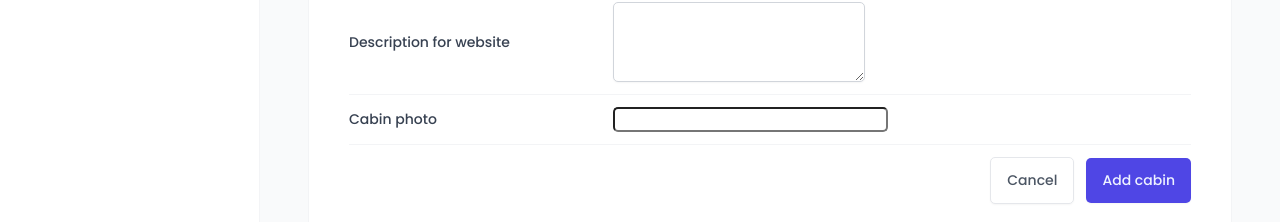
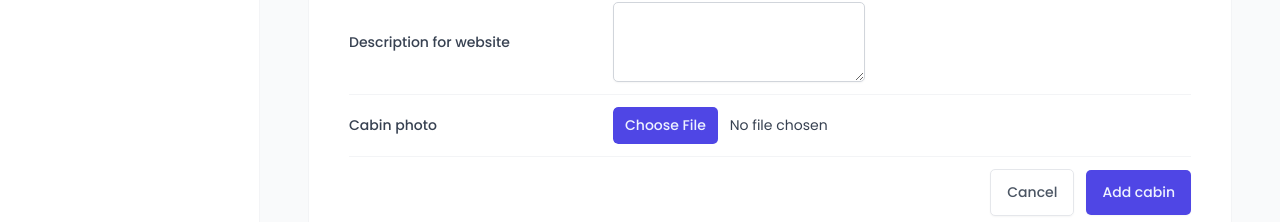
Before and after one commit to masud-rana44/The-Wild-Oasis, a React (Vite) app: page /cabins in a window 1280 px wide. Both pictures are taken after a click on the button "Add new cabin". Shown: the part 575-797 px from the top of the page. Built offline with nearby package versions, Linux system fonts and the light colour scheme; no server answers; the database is empty; a web font is replaced by a local one.

Commit message:
implement form validation

```diff
--- a/src/features/cabins/CreateCabinForm.jsx
+++ b/src/features/cabins/CreateCabinForm.jsx
@@ -1,4 +1,5 @@
-import styled from "styled-components";
+import { useMutation, useQueryClient } from "@tanstack/react-query";
+import { toast } from "react-hot-toast";
 
 import Input from "../../ui/Input";
 import Form from "../../ui/Form";
@@ -7,48 +8,12 @@
 import Textarea from "../../ui/Textarea";
 import { useForm } from "react-hook-form";
 import { createCabin } from "../../services/apiCabins";
-import { useMutation, useQueryClient } from "@tanstack/react-query";
-import { toast } from "react-hot-toast";
-
-const FormRow = styled.div`
-  display: grid;
-  align-items: center;
-  grid-template-columns: 24rem 1fr 1.2fr;
-  gap: 2.4rem;
-
-  padding: 1.2rem 0;
-
-  &:first-child {
-    padding-top: 0;
-  }
-
-  &:last-child {
-    padding-bottom: 0;
-  }
-
-  &:not(:last-child) {
-    border-bottom: 1px solid var(--color-grey-100);
-  }
-
-  &:has(button) {
-    display: flex;
-    justify-content: flex-end;
-    gap: 1.2rem;
-  }
-`;
-
-const Label = styled.label`
-  font-weight: 500;
-`;
-
-const Error = styled.span`
-  font-size: 1.4rem;
-  color: var(--color-red-700);
-`;
+import FormRow from "../../ui/FormRow";
 
 function CreateCabinForm() {
   const queryClient = useQueryClient();
-  const { register, handleSubmit, reset } = useForm();
+  const { register, handleSubmit, reset, getValues, formState } = useForm();
+  const { errors } = formState;
 
   const { isLoading: isCreating, mutate } = useMutation({
     mutationFn: createCabin,
@@ -66,49 +31,101 @@
   });
 
   function onSubmit(data) {
+    console.log(data);
     mutate(data);
   }
 
+  function onError() {
+    // get all the errors like: onError(err)
+    // console.log(err);
+  }
+
   return (
-    <Form onSubmit={handleSubmit(onSubmit)}>
-      <FormRow>
-        <Label htmlFor="name">Cabin name</Label>
-        <Input type="text" id="name" {...register("name")} />
+    <Form onSubmit={handleSubmit(onSubmit, onError)}>
+      <FormRow label="Cabin name" error={errors?.name?.message}>
+        <Input
+          type="text"
+          id="name"
+          disabled={isCreating}
+          {...register("name", {
+            required: "This filed is required",
+          })}
+        />
       </FormRow>
 
-      <FormRow>
-        <Label htmlFor="maxCapacity">Maximum capacity</Label>
-        <Input type="number" id="maxCapacity" {...register("maxCapacity")} />
+      <FormRow label="Maximum capacity" error={errors?.maxCapacity?.message}>
+        <Input
+          type="number"
+          id="maxCapacity"
+          disabled={isCreating}
+          {...register("maxCapacity", {
+            required: "This filed is required",
+            min: {
+              value: 1,
+              message: "Capacity should be at least 1",
+            },
+          })}
+        />
       </FormRow>
 
-      <FormRow>
-        <Label htmlFor="regularPrice">Regular price</Label>
-        <Input type="number" id="regularPrice" {...register("regularPrice")} />
+      <FormRow label="Regular price" error={errors?.regularPrice?.message}>
+        <Input
+          type="number"
+          id="regularPrice"
+          disabled={isCreating}
+          {...register("regularPrice", {
+            required: "This filed is required",
+            min: {
+              value: 1,
+              message: "Price should be at least 1",
+            },
+          })}
+        />
       </FormRow>
 
-      <FormRow>
-        <Label htmlFor="discount">Discount</Label>
+      <FormRow label="Discount" error={errors?.discount?.message}>
         <Input
           type="number"
           id="discount"
+          disabled={isCreating}
           defaultValue={0}
-          {...register("discount")}
+          {...register("discount", {
+            required: "This filed is required",
+            validate: (value) =>
+              Number(value) <= Number(getValues().regularPrice) ||
+              "Discount should be less than regular price",
+            min: {
+              value: 0,
+              message: "Discount should not be negative number",
+            },
+          })}
         />
       </FormRow>
 
-      <FormRow>
-        <Label htmlFor="description">Description for website</Label>
+      <FormRow
+        label="Description for website"
+        error={errors?.description?.message}
+      >
         <Textarea
           type="number"
           id="description"
+          disabled={isCreating}
           defaultValue=""
-          {...register("description")}
+          {...register("description", {
+            required: "This filed is required",
+          })}
         />
       </FormRow>
 
-      <FormRow>
-        <Label htmlFor="image">Cabin photo</Label>
-        <FileInput id="image" accept="image/*" />
+      <FormRow label="Cabin photo">
+        <FileInput
+          id="image"
+          disabled={isCreating}
+          accept="image/*"
+          {...register("image", {
+            required: "This filed is required",
+          })}
+        />
       </FormRow>
 
       <FormRow>
--- a/src/ui/FileInput.jsx
+++ b/src/ui/FileInput.jsx
@@ -1,6 +1,6 @@
 import styled from "styled-components";
 
-const FileInput = styled.input`
+const FileInput = styled.input.attrs({ type: "file" })`
   font-size: 1.4rem;
   border-radius: var(--border-radius-sm);
 
--- /dev/null
+++ b/src/ui/FormRow.jsx
@@ -0,0 +1,49 @@
+import { styled } from "styled-components";
+
+const StyledFormRow = styled.div`
+  display: grid;
+  align-items: center;
+  grid-template-columns: 24rem 1fr 1.2fr;
+  gap: 2.4rem;
+
+  padding: 1.2rem 0;
+
+  &:first-child {
+    padding-top: 0;
+  }
+
+  &:last-child {
+    padding-bottom: 0;
+  }
+
+  &:not(:last-child) {
+    border-bottom: 1px solid var(--color-grey-100);
+  }
+
+  &:has(button) {
+    display: flex;
+    justify-content: flex-end;
+    gap: 1.2rem;
+  }
+`;
+
+const Label = styled.label`
+  font-weight: 500;
+`;
+
+const Error = styled.span`
+  font-size: 1.4rem;
+  color: var(--color-red-700);
+`;
+
+function FormRow({ label, error, children }) {
+  return (
+    <StyledFormRow>
+      {label && <Label htmlFor={children.props.id}>{label}</Label>}
+      {children}
+      {error && <Error>{error}</Error>}
+    </StyledFormRow>
+  );
+}
+
+export default FormRow;
```
